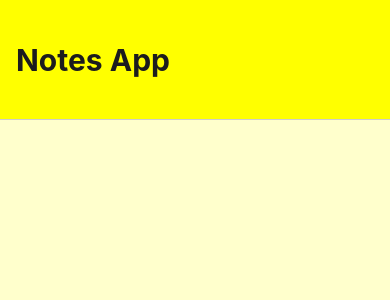
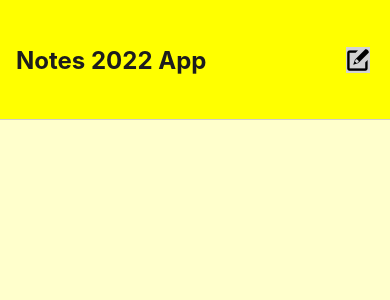
Before and after one commit to leandreal/pcmob3-2, a React Native app: screen / in a window 390 px wide. Shown: the top 300 px of the page. Built offline with nearby package versions, Linux system fonts and the light colour scheme.

Commit message:
Add Header Icon

```diff
--- a/App.js
+++ b/App.js
@@ -1,10 +1,27 @@
 import { NavigationContainer } from "@react-navigation/native";
 import { StatusBar } from "expo-status-bar";
-import React from "react";
-import { StyleSheet, Text, View } from "react-native";
-import { createStackNavigator, HeaderTitle } from "@react-navigation/stack";
+import React, { useEffect } from "react";
+import { StyleSheet, Text, View, TouchableOpacity } from "react-native";
+import { createStackNavigator } from "@react-navigation/stack";
+import { Entypo } from "@expo/vector-icons";
+
 
 function NotesScreen({ navigation }) {
+  useEffect(() => {
+    navigation.setOptions({
+      headerRight: () => (
+        <TouchableOpacity onPress={addNote} style={styles.headerIcon}>
+          <Entypo name="new-message" size={24} color="black" />
+        </TouchableOpacity>
+      ),
+    });
+  });
+
+  function addNote() {
+    console.log("Add Note");
+  }
+
+
  return <View style={styles.container}></View>;
 }
 
@@ -18,10 +35,10 @@ export default function App() {
          name="Notes"
          component={NotesScreen}
          options={{
-           headerTitle: "Notes App",
+           headerTitle: "Notes 2022 App",
            headerTitleStyle: {
              fontWeight: "bold",
-             fontSize: 30,
+             fontSize: 24,
            },
            headerStyle: {
              height: 120,
@@ -43,4 +60,10 @@ const styles = StyleSheet.create({
    alignItems: "center",
    justifyContent: "center",
  },
+
+ headerIcon: {
+  marginRight: 20,
+  backgroundColor: "lightgrey",
+},
+
 });
```
